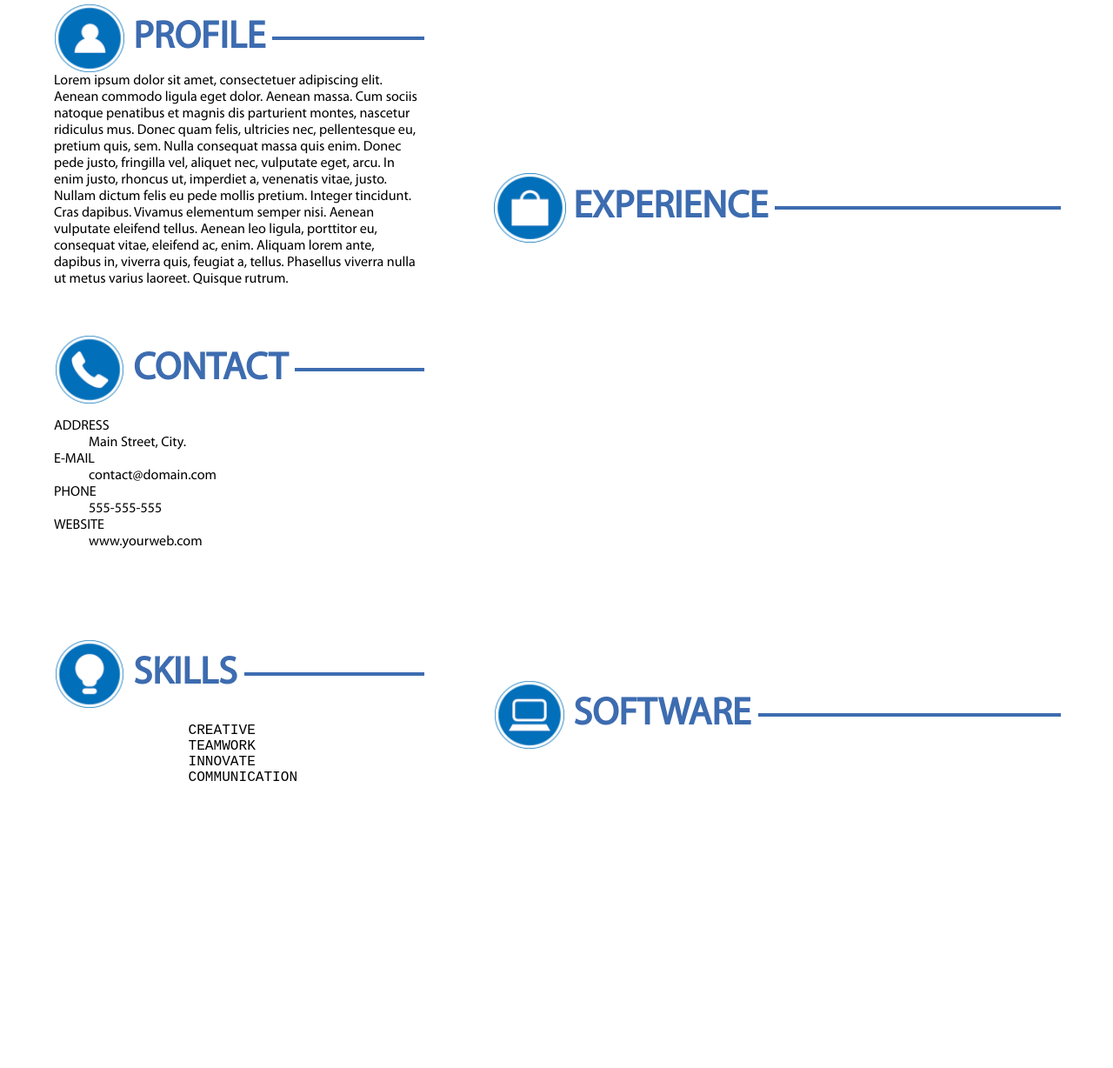
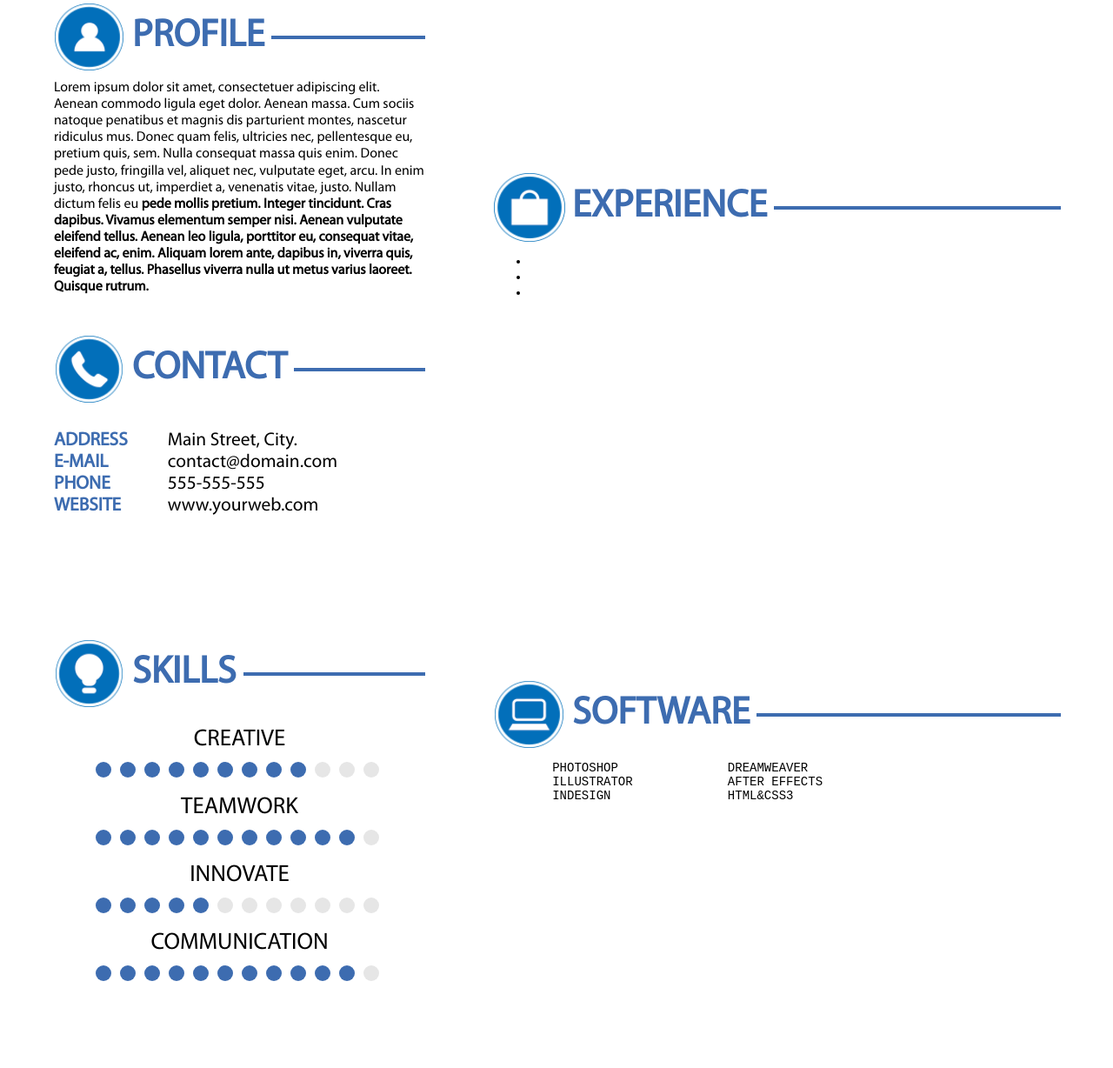
Before and after one commit to Sergio-Ka/MySummary, a plain HTML site: page index.html in a window 1280 px wide. Shown: the part 582-1810 px from the top of the page at 87% size. Drawn offline with Linux system fonts and the light colour scheme.

Commit message:
Верстка левой колнки
Предварительно завершена верстка левой колонки макета.

```diff
--- a/index.html
+++ b/index.html
@@ -13,6 +13,8 @@
 
 	<body>
 	<div class="main-page">
+
+	<!-- left column start here +++++++++++++++++++++++++++++++++++++++++++++++++++ -->
 		<div class="main-page__column_left">
 			<div class="about">
 				<div class="photo">
@@ -30,96 +32,124 @@
 				</div>
 			</div>
 			<div class="profile">
-				<div class="block-header">
-					<img class="block-header__icon" src="images/icon_1.png" />
-					<div class="block-header__cat-def">
+				<div class="header-of-block">
+					<img class="header-of-block__icon" src="images/icon_1.png" />
+					<div class="header-of-block__cat-def">
 					PROFILE
 					</div>
-					<div class="block-header__line">
+					<div class="header-of-block__line">
 						<hr class="line" />
 					</div>
 				</div>
-				<div class="block-content">
-				Lorem ipsum dolor sit amet, consectetuer adipiscing elit. Aenean commodo ligula eget dolor. Aenean massa. Cum sociis natoque penatibus et magnis dis parturient montes, nascetur ridiculus mus. Donec quam felis, ultricies nec, pellentesque eu, pretium quis, sem. Nulla consequat massa quis enim. Donec pede justo, fringilla vel, aliquet nec, vulputate eget, arcu. In enim justo, rhoncus ut, imperdiet a, venenatis vitae, justo. Nullam dictum felis eu pede mollis pretium. Integer tincidunt. Cras dapibus. Vivamus elementum semper nisi. Aenean vulputate eleifend tellus. Aenean leo ligula, porttitor eu, consequat vitae, eleifend ac, enim. Aliquam lorem ante, dapibus in, viverra quis, feugiat a, tellus. Phasellus viverra nulla ut metus varius laoreet. Quisque rutrum.
+				<div class="profile__content">
+				Lorem ipsum dolor sit amet, consectetuer adipiscing elit. Aenean commodo ligula eget dolor. Aenean massa. Cum sociis natoque penatibus et magnis dis parturient montes, nascetur ridiculus mus. Donec quam felis, ultricies nec, pellentesque eu, pretium quis, sem. Nulla consequat massa quis enim. Donec pede justo, fringilla vel, aliquet nec, vulputate eget, arcu. In enim justo, rhoncus ut, imperdiet a, venenatis vitae, justo. Nullam dictum felis eu <span class="profile__content_bold">pede mollis pretium. Integer tincidunt. Cras dapibus. Vivamus elementum semper nisi. Aenean vulputate eleifend tellus. Aenean leo ligula, porttitor eu, consequat vitae, eleifend ac, enim. Aliquam lorem ante, dapibus in, viverra quis, feugiat a, tellus. Phasellus viverra nulla ut metus varius laoreet. Quisque rutrum.</span>
 				</div>
 			</div>
 			<div class="contact">
-				<div class="block-header">
-					<img class="block-header__icon" src="images/icon_2.png" />
-					<div class="block-header__cat-def">
+				<div class="header-of-block">
+					<img class="header-of-block__icon" src="images/icon_2.png" />
+					<div class="header-of-block__cat-def">
 					CONTACT
 					</div>
-					<div class="block-header__line">
+					<div class="header-of-block__line">
 						<hr class="line" />
 					</div>
 				</div>
-				<div class="block-content">
-					<dl>
-						<dt>ADDRESS</dt><dd>Main Street, City.</dd>
-						<dt>E-MAIL</dt><dd>contact@domain.com</dd>
-						<dt>PHONE</dt><dd>555-555-555</dd>
-						<dt>WEBSITE</dt><dd>www.yourweb.com</dd>
-					</dl>
+				<div class="contact__content">
+					<div class="contact-table">
+						<div class="contact-table__row"><div class="contact-table__cell_color_blue">ADDRESS</div><div class="contact-table__cell">Main Street, City.</div></div>
+						<div class="contact-table__row"><div class="contact-table__cell_color_blue">E-MAIL</div><div class="contact-table__cell">contact@domain.com</div></div>
+						<div class="contact-table__row"><div class="contact-table__cell_color_blue">PHONE</div><div class="contact-table__cell">555-555-555</div></div>
+						<div class="contact-table__row"><div class="contact-table__cell_color_blue">WEBSITE</div><div class="contact-table__cell">www.yourweb.com</div></div>
+					</div>
 				</div>
 			</div>
 			<div class="skills">
-				<div class="block-header">
-					<img class="block-header__icon" src="images/icon_3.png" />
-					<div class="block-header__cat-def">
+				<div class="header-of-block">
+					<img class="header-of-block__icon" src="images/icon_3.png" />
+					<div class="header-of-block__cat-def">
 					SKILLS
 					</div>
-					<div class="block-header__line">
+					<div class="header-of-block__line">
 						<hr class="line" />
 					</div>
 				</div>
-				<div class="block-content">
-				<pre>
-		CREATIVE
-		TEAMWORK
-		INNOVATE
-		COMMUNICATION
-				</pre>
+				<div class="skills__content">
+						<div class="skills-feature">CREATIVE</div>
+						<div class="skills-scale">
+							<div class="skills-scale__circle"></div><div class="skills-scale__circle"></div><div class="skills-scale__circle"></div><div class="skills-scale__circle"></div><div class="skills-scale__circle"></div><div class="skills-scale__circle"></div><div class="skills-scale__circle"></div><div class="skills-scale__circle"></div><div class="skills-scale__circle"></div><div class="skills-scale__circle_inactive"></div><div class="skills-scale__circle_inactive"></div><div class="skills-scale__circle_inactive"></div>
+						</div>
+						<div class="skills-feature">TEAMWORK</div>
+						<div class="skills-scale">
+							<div class="skills-scale__circle"></div><div class="skills-scale__circle"></div><div class="skills-scale__circle"></div><div class="skills-scale__circle"></div><div class="skills-scale__circle"></div><div class="skills-scale__circle"></div><div class="skills-scale__circle"></div><div class="skills-scale__circle"></div><div class="skills-scale__circle"></div><div class="skills-scale__circle"></div><div class="skills-scale__circle"></div><div class="skills-scale__circle_inactive"></div>
+						</div>
+						<div class="skills-feature">INNOVATE</div>
+						<div class="skills-scale">
+							<div class="skills-scale__circle"></div><div class="skills-scale__circle"></div><div class="skills-scale__circle"></div><div class="skills-scale__circle"></div><div class="skills-scale__circle"></div><div class="skills-scale__circle_inactive"></div><div class="skills-scale__circle_inactive"></div><div class="skills-scale__circle_inactive"></div><div class="skills-scale__circle_inactive"></div><div class="skills-scale__circle_inactive"></div><div class="skills-scale__circle_inactive"></div><div class="skills-scale__circle_inactive"></div>
+						</div>
+						<div class="skills-feature">COMMUNICATION</div>
+						<div class="skills-scale">
+							<div class="skills-scale__circle"></div><div class="skills-scale__circle"></div><div class="skills-scale__circle"></div><div class="skills-scale__circle"></div><div class="skills-scale__circle"></div><div class="skills-scale__circle"></div><div class="skills-scale__circle"></div><div class="skills-scale__circle"></div><div class="skills-scale__circle"></div><div class="skills-scale__circle"></div><div class="skills-scale__circle"></div><div class="skills-scale__circle_inactive"></div>
+						</div>
 				</div>
 			</div>
 		</div>
+
+	<!-- right column start here +++++++++++++++++++++++++++++++++++++++++++++++++++ -->
 		<div class="main-page__column_right">
 			<div class="education">
-				<div class="block-header">
-					<img class="block-header__icon" src="images/icon_4.png" />
-					<div class="block-header__cat-def">
+				<div class="header-of-block">
+					<img class="header-of-block__icon" src="images/icon_4.png" />
+					<div class="header-of-block__cat-def">
 					EDUCATION
 					</div>
-					<div class="block-header__line">
+					<div class="header-of-block__line">
 						<hr class="line" / >
 					</div>
 				</div>
-				<div class="block-content">
+				<div class="education__content">
+					<ul>
+						<li></li>
+						<li></li>
+						<li></li>
+						<li></li>
+					</ul>
 				</div>
 			</div>
 			<div class="experience">
-				<div class="block-header">
-					<img class="block-header__icon" src="images/icon_5.png" />
-					<div class="block-header__cat-def">
+				<div class="header-of-block">
+					<img class="header-of-block__icon" src="images/icon_5.png" />
+					<div class="header-of-block__cat-def">
 					EXPERIENCE
 					</div>
-					<div class="block-header__line">
+					<div class="header-of-block__line">
 						<hr class="line" />
 					</div>
 				</div>
-				<div class="block-content">
+				<div class="experience__content">
+					<ul>
+						<li></li>
+						<li></li>
+						<li></li>
+					</ul>
 				</div>
 			</div>
 			<div class="software">
-				<div class="block-header">
-					<img class="block-header__icon" src="images/icon_6.png" />
-					<div class="block-header__cat-def">
+				<div class="header-of-block">
+					<img class="header-of-block__icon" src="images/icon_6.png" />
+					<div class="header-of-block__cat-def">
 					SOFTWARE
 					</div>
-					<div class="block-header__line">
+					<div class="header-of-block__line">
 						<hr class="line" />
 					</div>
 				</div>
-				<div class="block-content">
+				<div class="software__content">
+				<pre>
+	PHOTOSHOP		DREAMWEAVER
+	ILLUSTRATOR		AFTER EFFECTS
+	INDESIGN		HTML&CSS3
+				</pre>
 				</div>
 			</div>
 		</div>
--- a/style.css
+++ b/style.css
@@ -18,79 +18,81 @@ body, div {
 .main-page {
     width: 100%;
 	max-width: 1280px;
+	min-height: 1810px;
     background-color: #ffffff;
 	font-family:'Conv_myriadpro-regular',Sans-Serif;
     font-size: 1rem;
+	margin: 0 auto;/**/
 }
 
 .main-page__column_left {
 	float: left;
-	width: 33.28125%; /*426/1280*/
-	margin: 0 6.25% 0 4.84375%; /*62/1280=4,843 80/1280=6,25*/
+	width: 33.359375%; /*427/1280*/
+	margin: 6.796875% 6.171875% 0 4.84375%; /*62/1280=4,843 79/1280=6,25 87/1280=*/
 	/*border: 1px solid #3d6cb0;*/
 }
 
 .main-page__column_right {
 	float: left;
 	width: 50.9375%; /*652/1280*/
-	margin: 0 4.6875% 0 0; /*60/1280*/
+	margin: 5.625% 4.6875% 0 0; /*60/1280 72/1280=5,625*/
 	/*border: 1px solid #3d6cb0;*/
 }
 
 .about {
-	height: 586px;
+	min-height: 498px;
+	padding-left: 4.68384%;
 }
 
 .profile {
-	height: 381px;
+	min-height: 382px;
 }
 
 .contact {
-	height: 350px;
+	min-height: 350px;
 }
 
 .skills {
-	height: 488px;
+	min-height: 493px;
 }
 
 .education {
-	height: 707px;
-	margin-top: 74px;
+	min-height: 709px;
 }
 
 .experience {
-	height: 583px;
+	min-height: 583px;
 }
 
 .software {
-	height: 442px;
+	min-height: 446px;
 }
 
-
 .photo {
-	width: 239px;
-	height: 239px;
+	width: 240px;
+	height: 240px;
 	border: 2px solid #3d6cb0;
 	border-radius: 50%;
 	margin: 0 auto;
 }
 
 .photo__circle {
-	width: 210px;
-	height: 210px;
+	width: 87.5%;
+	height: 87.5%;
 	background: #3d6cb0;
 	border-radius: 50%;
-	margin: 15px auto;
+	margin: 6.25%; /*15/240*/
 }
 
 .name {
 	text-align: center;
 	font-size: 4.1rem;
+	margin: 20px 0 -18px 0;
 }
 
 .surname {
 	text-align: center;
-	font-size: 4.6rem;
+	font-size: 4.5rem;
 	font-weight: bold;
 }
 
@@ -100,29 +102,29 @@ body, div {
 	font-weight: bold;
 }
 
-.block-header {
+.header-of-block {
 	display: flex;
-	height: 80px;
+	height: 79px;
 	padding: 0;
-	margin:0;
+	margin: 0 0 10px 0;
 	/*border: 1px solid #3d6cb0;*/
 }
-.block-header__icon {
+.header-of-block__icon {
 	display: inline-block;
 	max-width: 100%;
 	/*border: 1px solid #3d6cb0;*/
 }
 
-.block-header__cat-def {
+.header-of-block__cat-def {
 	display: inline-block;
 	margin: auto 8px;
 	font-size: 3.15rem;
-	font-weight: 900;
+	font-weight: bolder;
 	color: #3d6cb0;
 	/*border: 1px solid #3d6cb0;*/
 }
 
-.block-header__line {
+.header-of-block__line {
 	display: inline-block;
 	width: 100%;
 	margin: auto 0;
@@ -133,6 +135,79 @@ body, div {
 	border: 2px solid #3d6cb0;
 }
 
-.block-content {
-	font-size: 1.15rem;
+.profile__content {
+	font-size: 1.14rem;
+	line-height: 1.365rem;
 }
+
+.profile__content_bold {
+	font-weight: bold;
+}
+
+.contact__content {
+}
+
+.contact-table {
+	display: table;
+	margin: 30px 0 0 0;
+}
+
+.contact-table__row {
+	display: table-row;
+	min-height: 56px;
+}
+
+.contact-table__cell {
+	display: table-cell;
+	font-size: 1.53rem;
+}
+
+.contact-table__cell_color_blue {
+	display: table-cell;
+	padding-right: 46px;
+	color: #3d6cb0;
+	font-size: 1.53rem;
+	font-weight: bold;
+}
+
+.skills-feature {
+	font-size: 1.92rem;
+	text-align: center;
+	padding: 19px 0 9px 0;
+}
+
+.skills-feature:first-child {
+	padding: 11px 0 9px 0;
+}
+
+.skills-scale {
+	display: flex;
+	width: 77.751756%; /*332/427*/
+	margin: 0 auto;
+}
+
+.skills-scale__circle {
+	display: inline-block;
+	width: 18px;
+	height: 18px;
+	border-radius: 50%;
+	margin: 0 5px;
+	background: #3d6cb0;
+}
+
+.skills-scale__circle:first-child {
+	margin-left: 0;
+}
+
+.skills-scale__circle_inactive {
+	display: inline-block;
+	width: 18px;
+	height: 18px;
+	border-radius: 50%;
+	margin: 0 5px;
+	background: #e6e6e6;
+}
+
+.skills-scale__circle_inactive:last-child {
+	margin-right: 0;
+}
```
